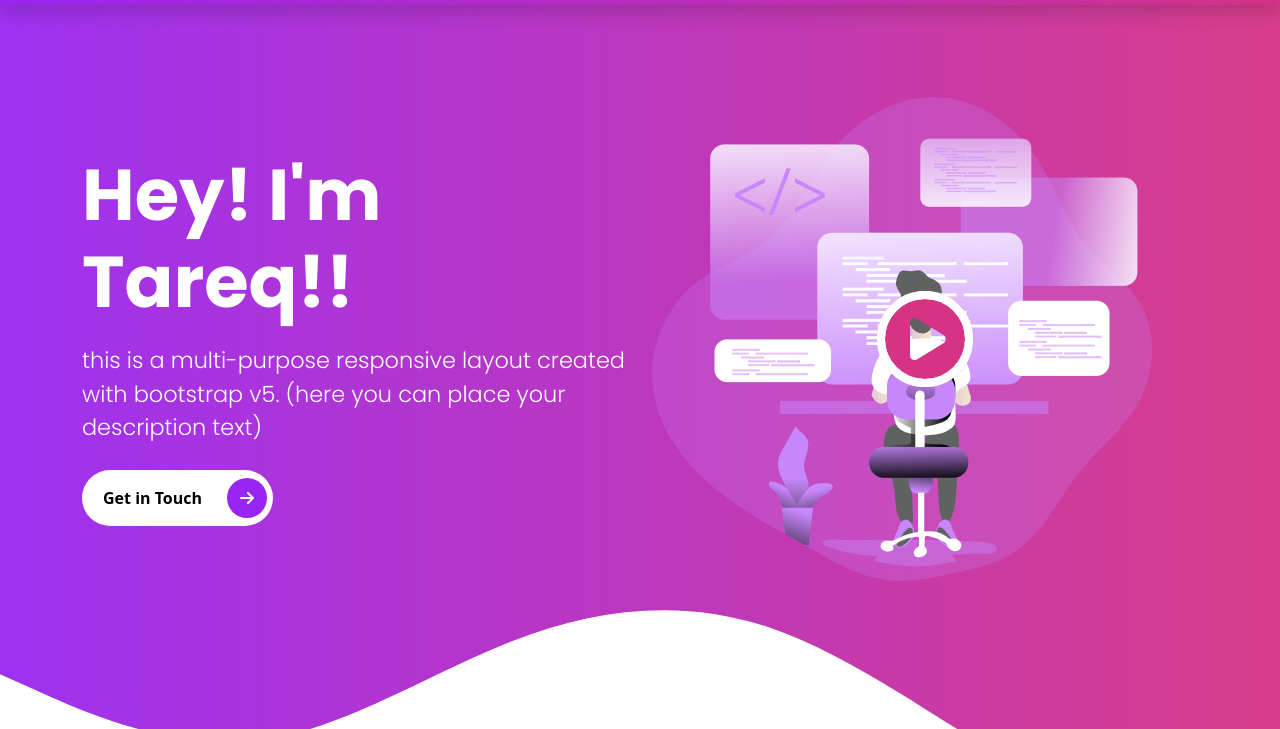
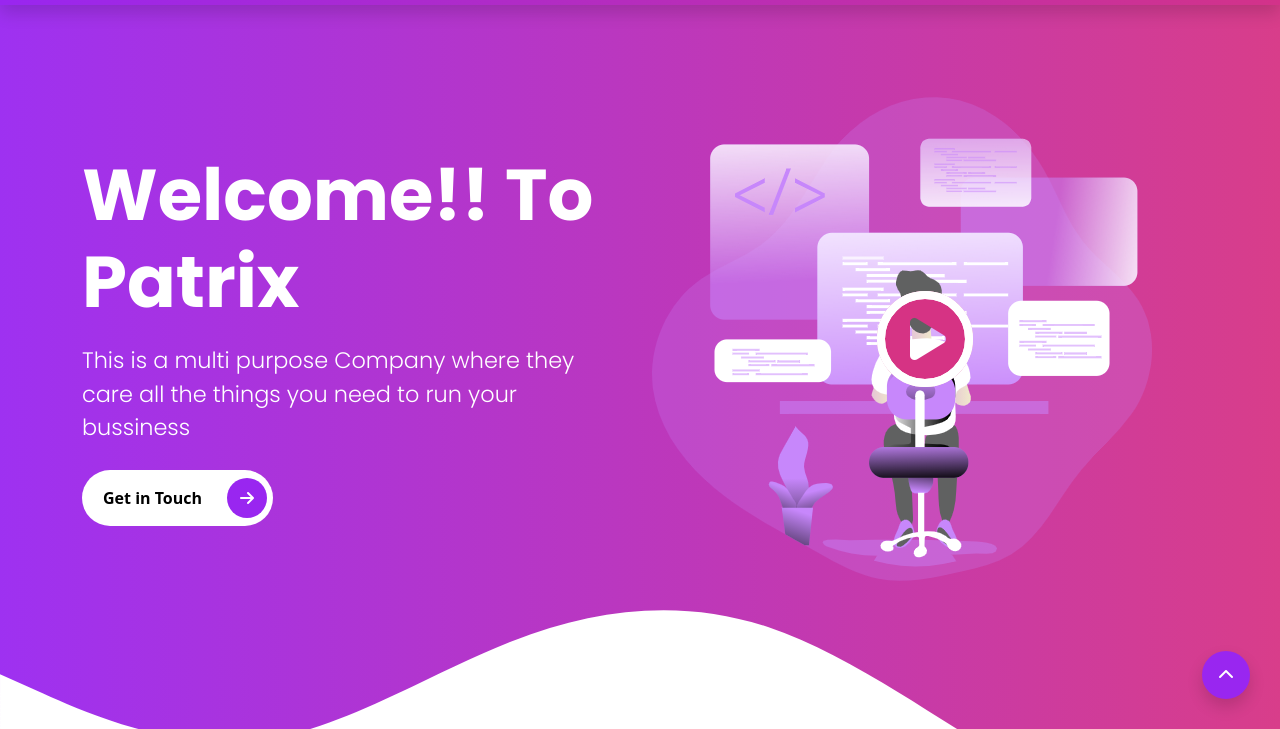
Before and after one commit to tamimhasan19702/bootstrap-and-sass, a website: page index.html in a window 1280 px wide. Shown: the part 71-800 px from the top of the page. Drawn offline with nearby package versions, Linux system fonts and the light colour scheme.

Commit message:
some final touchups

```diff
--- a/index.html
+++ b/index.html
@@ -76,11 +76,10 @@
            <div class="col-md-6 intros">
              <h1 class="display-2">
                <span class="display-2-intro">
-                    Hey! I'm Tareq!!
+                  Welcome!! to Patrix
                </span>
                <span class="display-2-description lh-base">
-                 this is a multi-purpose responsive layout created with bootstrap v5.
-                 (here you can place your description text)
+                 This is a multi purpose Company where they care all the things you need to run your bussiness
                </span>
              </h1>
              <button type="button" class="rounded-pill btn-rounded">Get in Touch
@@ -831,7 +830,9 @@
 
 <!-- ----back to top  -->
 
-
+<a href="#" class="shadow btn-primary rounded-circle back-to-top">
+  <i class="fas fa-chevron-up"></i>
+</a>
 
 
 <script src="./assets/dist/js/glightbox.min.js"></script>
--- a/scss/sections/_footer.scss
+++ b/scss/sections/_footer.scss
@@ -84,3 +84,17 @@
         }
     }
 }
+
+.back-to-top{
+    position: fixed;
+    width: 3rem;
+    height: 3rem;
+    right: 1.875rem;
+    bottom: 1.875rem;
+    z-index: 99999;
+    i{
+        color: $white;
+        font-size: 1rem;
+        @include absoluteCenter;
+    }
+}
```
Also changed, not shown: assets/css/style.css, 1 other file.
